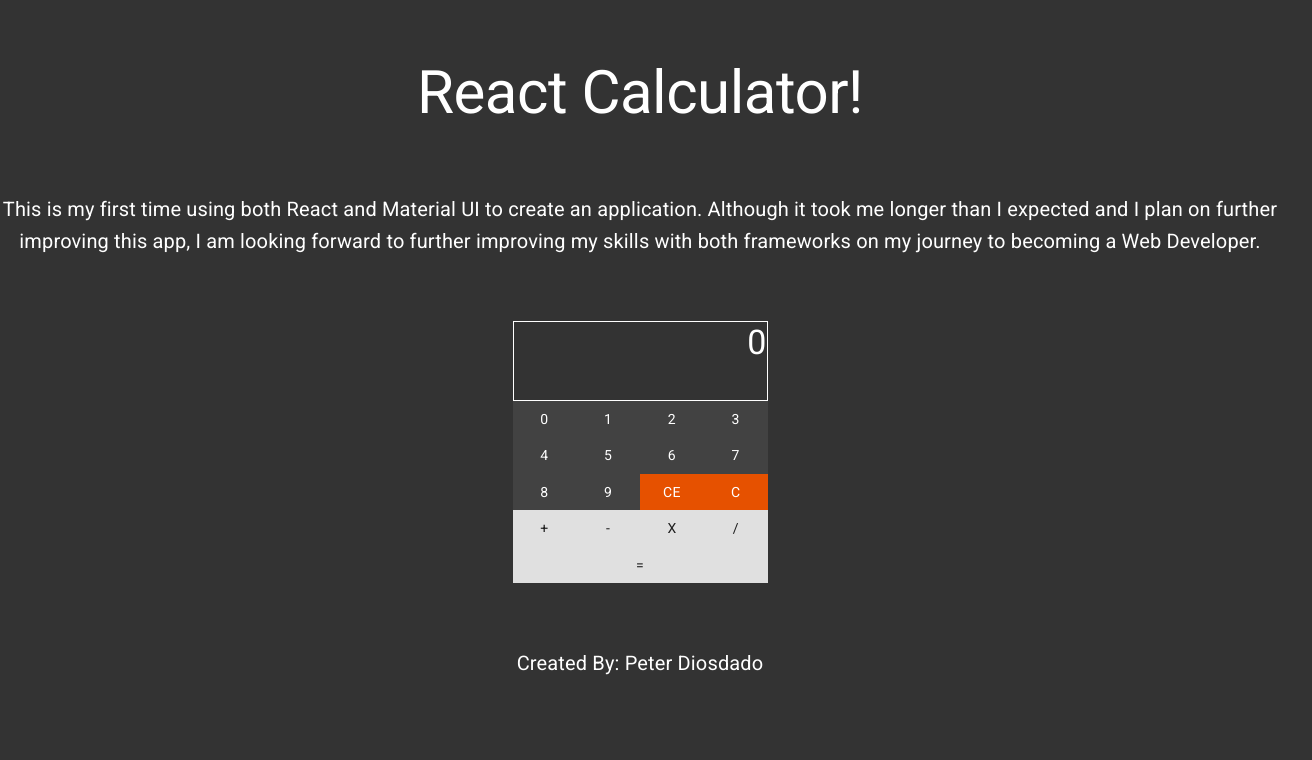
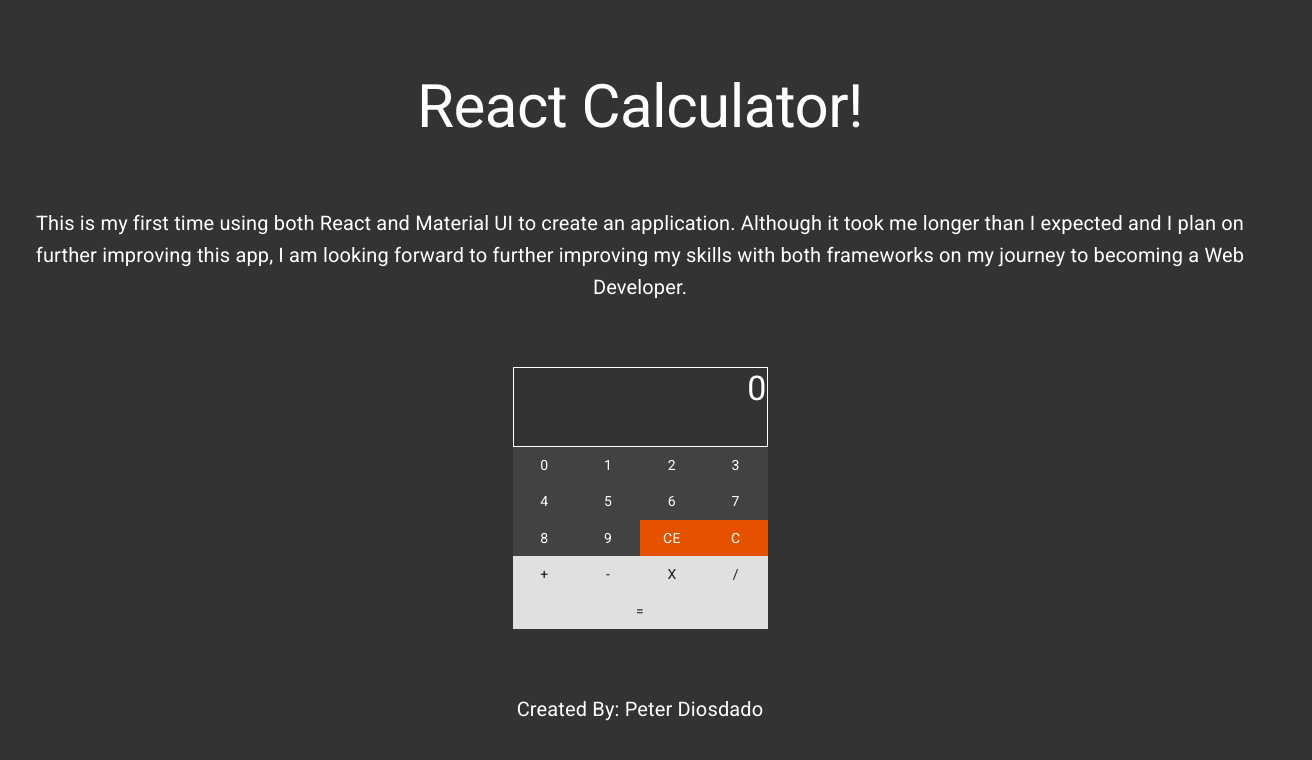
Before and after one commit to PetDios9/react-calculator, a React (Create React App) app: page / in a window 1280 px wide. Shown: the top 760 px of the page, 1312 px wide, since content can reach past the window. Built offline with nearby package versions, Linux system fonts and the light colour scheme.

Commit message:
fixed horizontal overflow and hid overflow on calculator screen

```diff
--- a/src/App.js
+++ b/src/App.js
@@ -33,6 +33,7 @@
   })
 
   return (
+    <div style={{padding: 30}}>
       <MuiThemeProvider theme={themeDark}>
         <CssBaseline />
         <ThemeProvider theme={theme}>
@@ -43,7 +44,7 @@
               justify="center"
               alignContent="center"
               alignItems="center"
-            style={{ minHeight: '100vh' }}
+              style={{ minHeight: '100vh'}}
               >
 
               <Grid item xs={12} >
@@ -72,6 +73,7 @@
             </Grid>
           </ ThemeProvider>
       </MuiThemeProvider>
+    </div>
   );
 }
 
--- a/src/CalcContainer.js
+++ b/src/CalcContainer.js
@@ -2,7 +2,7 @@
 import React, {useState} from 'react'
 import {Box} from '@material-ui/core'
 import KeyPad from './Keypad'
-import NumScreen from './NumScreenContainer'
+import NumScreen from './NumScreen'
 
 function CalcContainer(){
     let [firstNum, setFirstNum] = useState(0)
--- a/src/NumScreenContainer.js
+++ b/src/NumScreen.js
@@ -15,7 +15,7 @@
     }
 
     return(
-        <Box border={1} height={80}>
+        <Box border={1} height={80} display="block" overflow="hidden">
             <Grid
             container
             direction="row"
```
Lines whose indentation alone changed are shown as unchanged.
